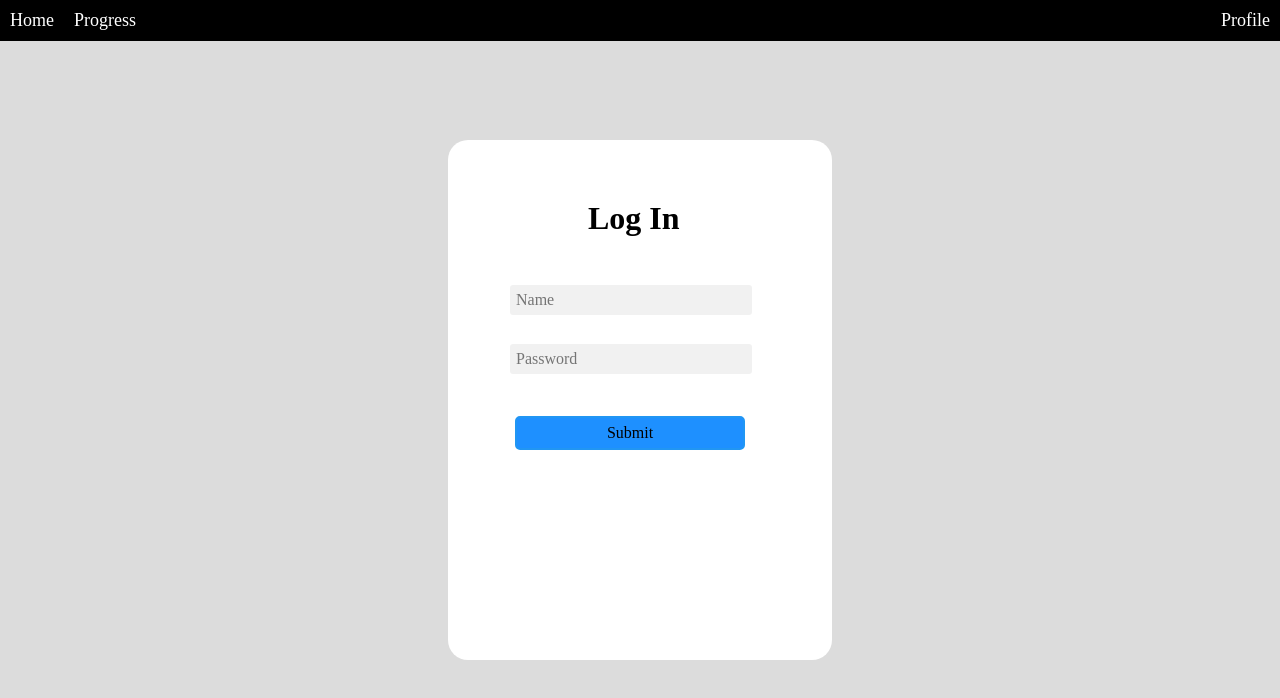
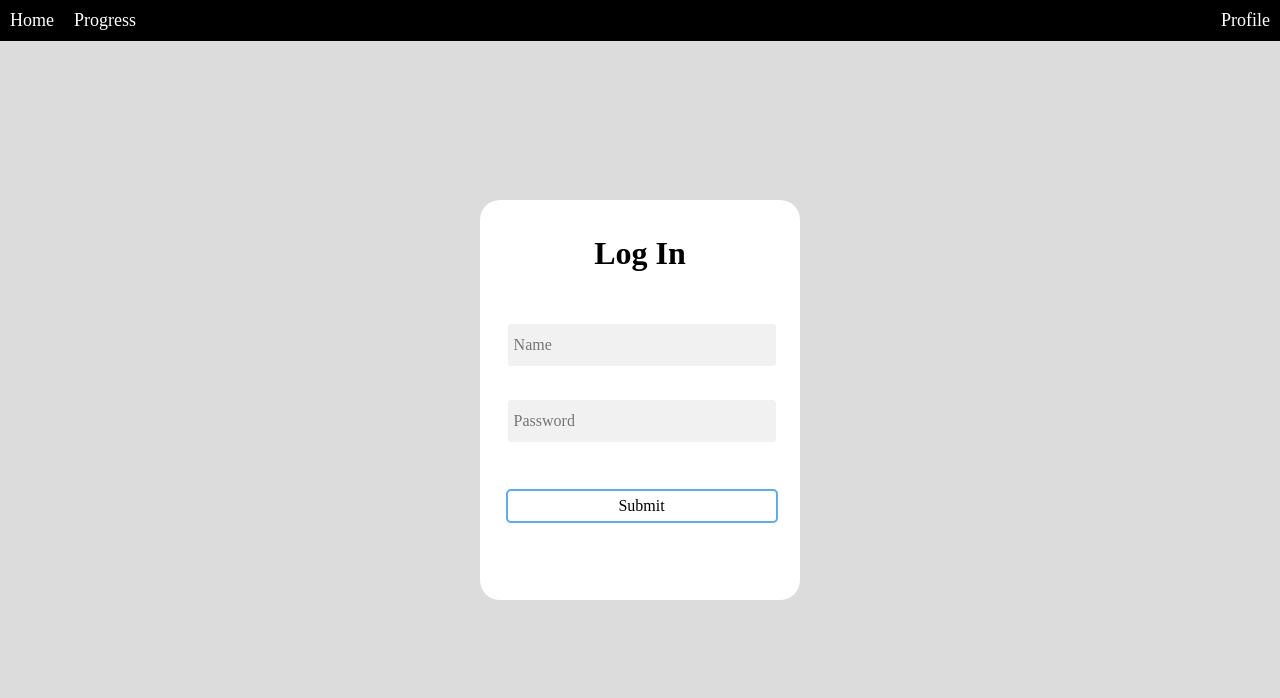
Before and after one commit to MeeraBarakat/Task2, a React (Create React App) app: page /login in a window 1280 px wide. Shown: the top 698 px of the page. Built offline with nearby package versions, Linux system fonts and the light colour scheme.

Commit message:
login css

```diff
--- a/src/App.css
+++ b/src/App.css
@@ -123,31 +123,41 @@ margin-top: -14px;
 }
 
 .cont{
-  width: 30vw;
-  height:65vh;
+  width: 25vw;
+  min-width: 300px;
+  height:400px;
+  min-height: 400px;
   border-radius: 20px;
   background-color: white;
 }
 
 .logo{
-  margin-left: 140px;
-  margin-top: 60px;
+  width: 100%;
+  display: inline-flex;
+  justify-content: center;
+  margin-top: 35px;
+  margin-bottom: 20px;
 }
 
 .form-input{
-  margin-left:60px;
   background-color: rgb(241, 241, 241);
+  height: 30px;
+  width: 80%;
+  margin: 0;
+  margin-top:30px;
+  margin-left: 8%;
 }
 
 .form-button{
-  margin-left:67px;
-  margin-top: 40px;
-  background-color: dodgerblue;
-  border: 2px solid #2196F3;
+  border: 2px solid #60abe7;
+  width: 85%;
+  margin: 0;
+  margin-top:45px;
+  margin-left: 8%;
 }
 
 .Profile{
   width: 100%;
   display: inline-flex;
-   justify-content: flex-end;
+  justify-content: flex-end;
 }
--- a/src/components/LoginPage.jsx
+++ b/src/components/LoginPage.jsx
@@ -8,19 +8,23 @@ function LoginPage ({setUser}) {
 
   function onSubmit(event){
     event.preventDefault();
-    setUser({name:name,password:password});
-    navigate('/profile');
+    if(name!== null && password !== null){
+     setUser({name:name,password:password});
+     navigate('/profile');
+  }
   }
 
     return (
         <div className="contain">
         <div className="cont">
+          <div>
             <h1 className="logo">Log In</h1>
             <form id="loginForm" onSubmit={onSubmit}>
                 <input className="form-input" placeholder="Name" onChange={(event)=>setName(event.target.value)}/>
                 <input className="form-input" type="password" placeholder="Password" onChange={(event)=>setPassword(event.target.value)}/>
                 <input className="form-button" type="submit" />
             </form>
+            </div>
         </div>
         </div>
     );
```
